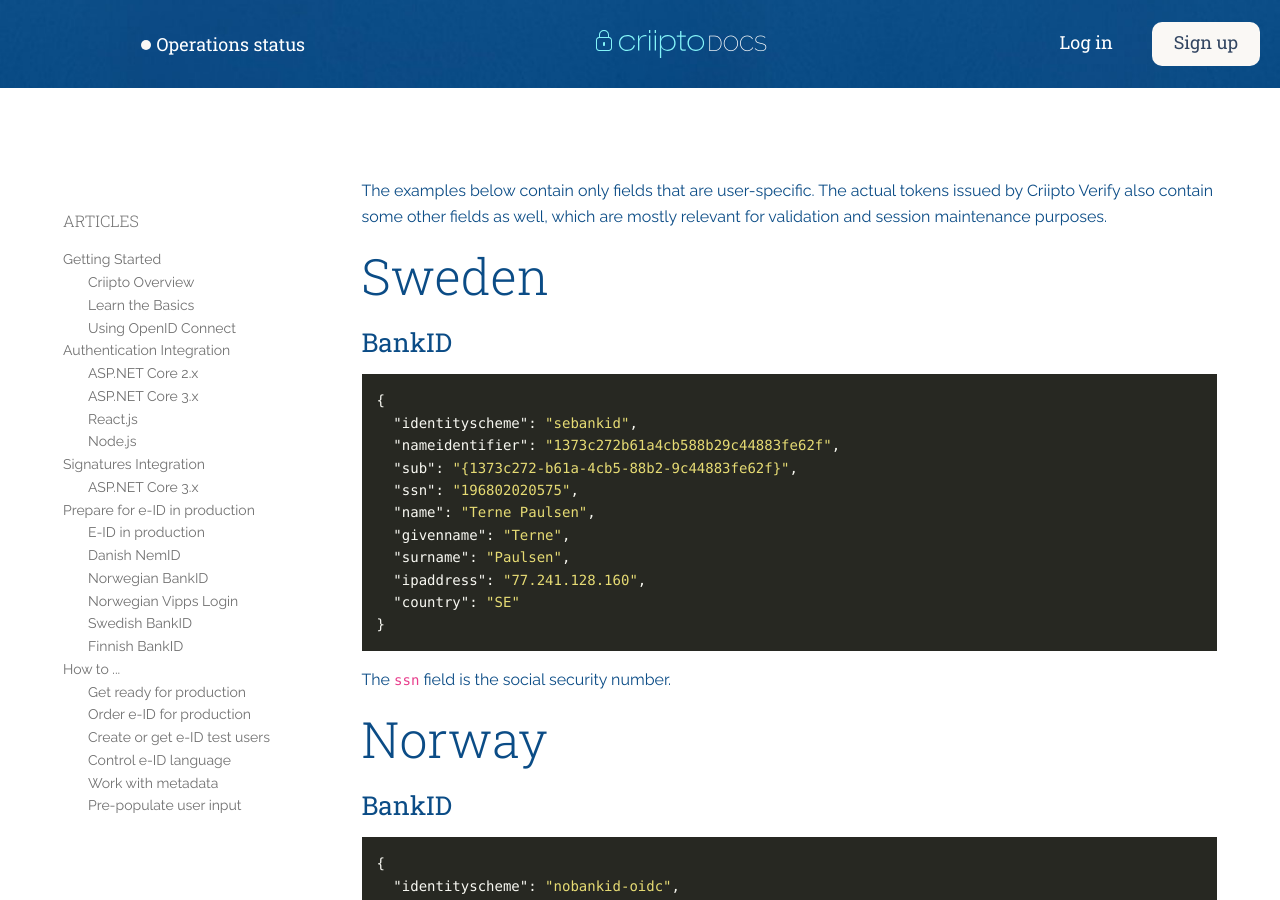
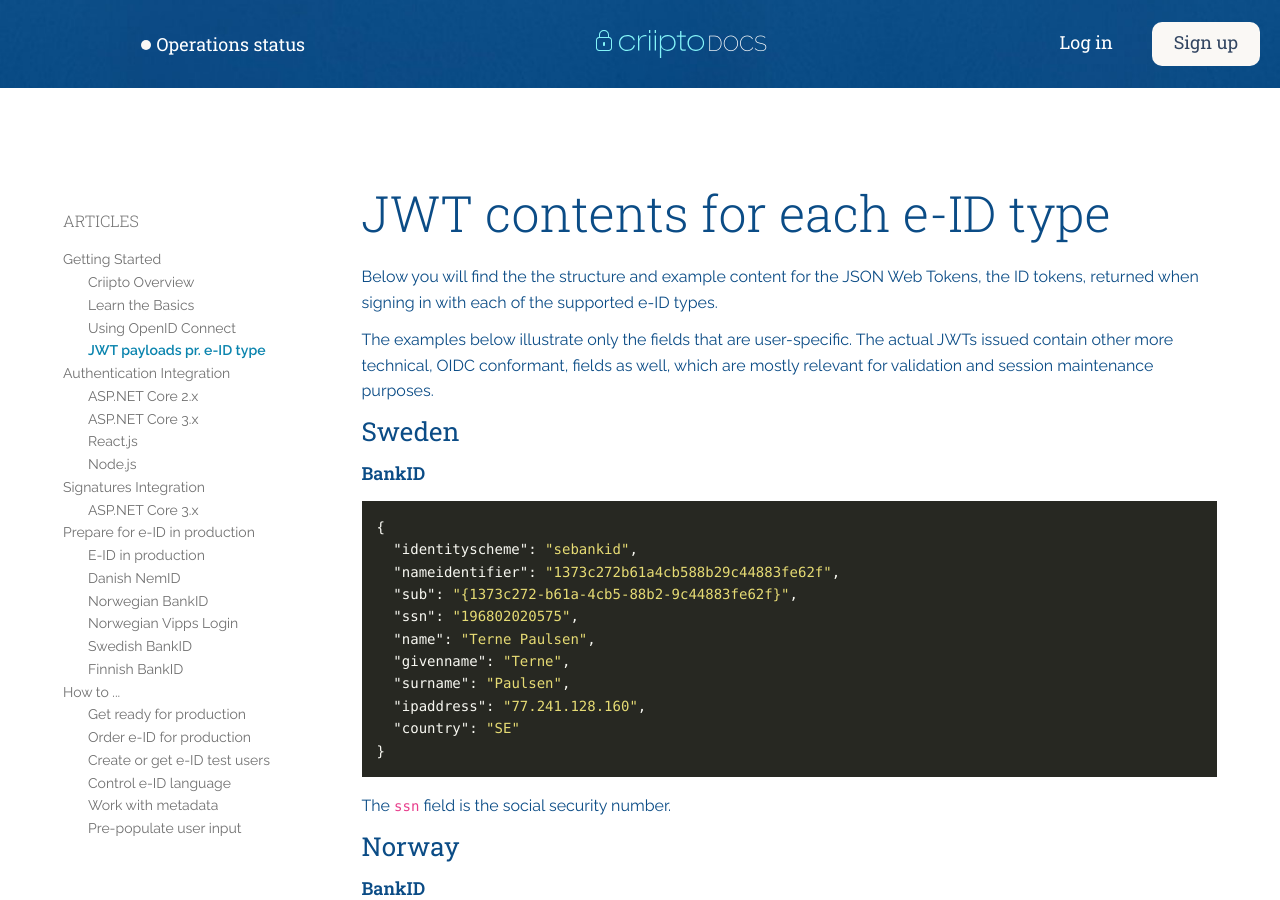
Before and after one commit to criipto/docs-old, a Jekyll site: the page built from getting-started/token-contents.md, in a window 1280 px wide and 900 px high. Built offline with Jekyll 4.4.1, drawn with Linux system fonts in a browser that asks for light colours; some web fonts are replaced; some of the changed text lies outside the part shown.

Commit message:
Added to sidebar, minor changes

````diff
--- a/_includes/sidebar.html
+++ b/_includes/sidebar.html
@@ -13,6 +13,9 @@
 				</li>
 				<li class="{% if '/getting-started/oidc-intro/' == page.url %}active{% endif %}">
 					<a href="{% link getting-started/oidc-intro.md %}">Using OpenID Connect</a>
+				</li>
+				<li class="{% if '/getting-started/token-contents/' == page.url %}active{% endif %}">
+					<a href="{% link getting-started/token-contents.md %}">JWT payloads pr. e-ID type</a>
 				</li>
 			</ul>
 		</li>
--- a/getting-started/token-contents.md
+++ b/getting-started/token-contents.md
@@ -1,13 +1,17 @@
 ---
-title: Criipto Verify Json Web Tokens
+title: Criipto Verify JSON Web Tokens
 description: Examples of JWT payloads for select e-ID's
 layout: article
 ---
 
-The examples below contain only fields that are user-specific. The actual tokens issued by Criipto Verify also contain some other fields as well, which are mostly relevant for validation and session maintenance purposes.
+# JWT contents for each e-ID type
 
-# Sweden
-## BankID
+Below you will find the the structure and example content for the JSON Web Tokens, the ID tokens, returned when signing in with each of the supported e-ID types.
+
+The examples below illustrate only the fields that are user-specific. The actual JWTs issued contain other more technical, OIDC conformant, fields as well, which are mostly relevant for validation and session maintenance purposes.
+
+## Sweden
+### BankID
 ```json
 {
   "identityscheme": "sebankid",
@@ -23,8 +27,8 @@
 ```
 The `ssn` field is the social security number.
 
-# Norway
-## BankID
+## Norway
+### BankID
 ```json
 {
   "identityscheme": "nobankid-oidc",
@@ -43,7 +47,7 @@
 ```
 The `socialno` field is the social security number. The `uniqueUserId` identifies the legal person corresponding to the login, and is not considered sensitive.
 
-## Vipps
+### Vipps
 ```json
 {
   "identityscheme": "novippslogin",
@@ -62,8 +66,8 @@
 ```
 The `socialno` field is the social security number.
 
-# Denmark
-## NemID for citizens (POCES)
+## Denmark
+### NemID for citizens (POCES)
 ```json
 {
   "identityscheme": "dknemid",
@@ -82,7 +86,7 @@
 ```
 The `cprNumberIdentifier` field is the social security number. The `pidNumberIdentifier` identifies the legal person corresponding to the login, and is not considered sensitive.
 
-## NemID for company signatories (POCES-with-CVR)
+### NemID for company signatories (POCES-with-CVR)
 ```json
 {
   "identityscheme": "dknemid",
@@ -103,7 +107,7 @@
 ```
 The `cprNumberIdentifier` field is the social security number.
 
-## NemID for employees (MOCES)
+### NemID for employees (MOCES)
 ```json
 {
   "identityscheme": "dknemid",
@@ -122,7 +126,7 @@
 ```
 No social security number in this case, but the combination of `cvrNumberIdentifier` and `ridNumberIdentifier` identifies the legal person corresponding to the login.
 
-## NemID for employees (MOCES)
+### NemID for employees (MOCES)
 ```json
 {
   "identityscheme": "dknemid",
@@ -141,7 +145,7 @@
 ```
 No social security number in this case, but the combination of `cvrNumberIdentifier` and `ridNumberIdentifier` identifies the legal person corresponding to the login.
 
-## MitID
+### MitID
 ```json
 {
     "dk.mitid.assurancelevel": {
@@ -203,5 +207,5 @@
 ```
 The `hetu` field is the personal identity code.
 
-## Mobillivarmenne
-Similar to what you get from TUPAS, but `satu` will have a value as well.
+### innish Trust Network - Mobillivarmenne
+Same as BankID, except the `satu` property will have a value as well.
````
Also changed, not shown: other parts of getting-started/token-contents.md (+2 -2 lines).
